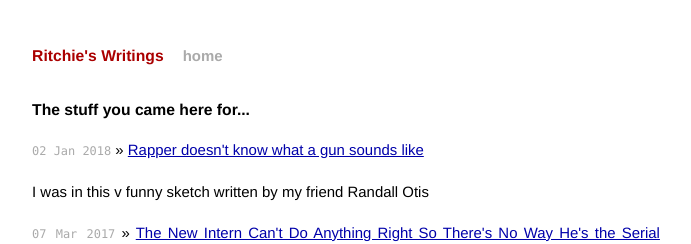
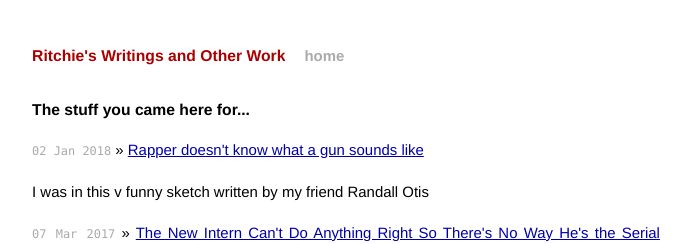
Before and after one commit to ritchiea/blog.andrewritchie.info, a Jekyll site: the page built from index.html, in a window 1280 px wide and 900 px high. Shown: the top 244 px of the window, without its empty margins (294-985 px from the left). Built offline with Jekyll 4.4.1, drawn with Linux system fonts in a browser that asks for light colours; Markdown is read by kramdown in place of the engine named in the settings.

Commit message:
Update title

```diff
--- a/_config.yml
+++ b/_config.yml
@@ -1,3 +1,3 @@
-name: Ritchie's Writings
+name: Ritchie's Writings and Other Work
 markdown: redcarpet
 pygments: true
```
